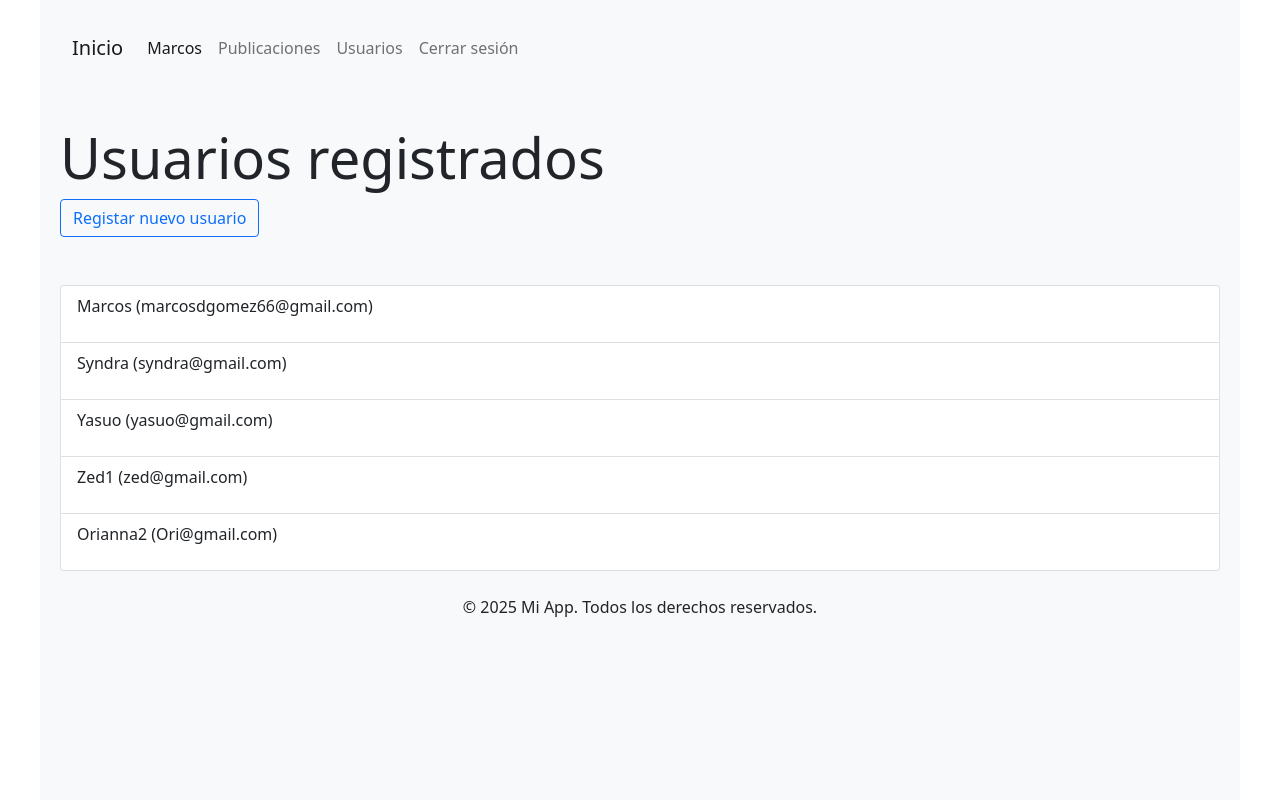
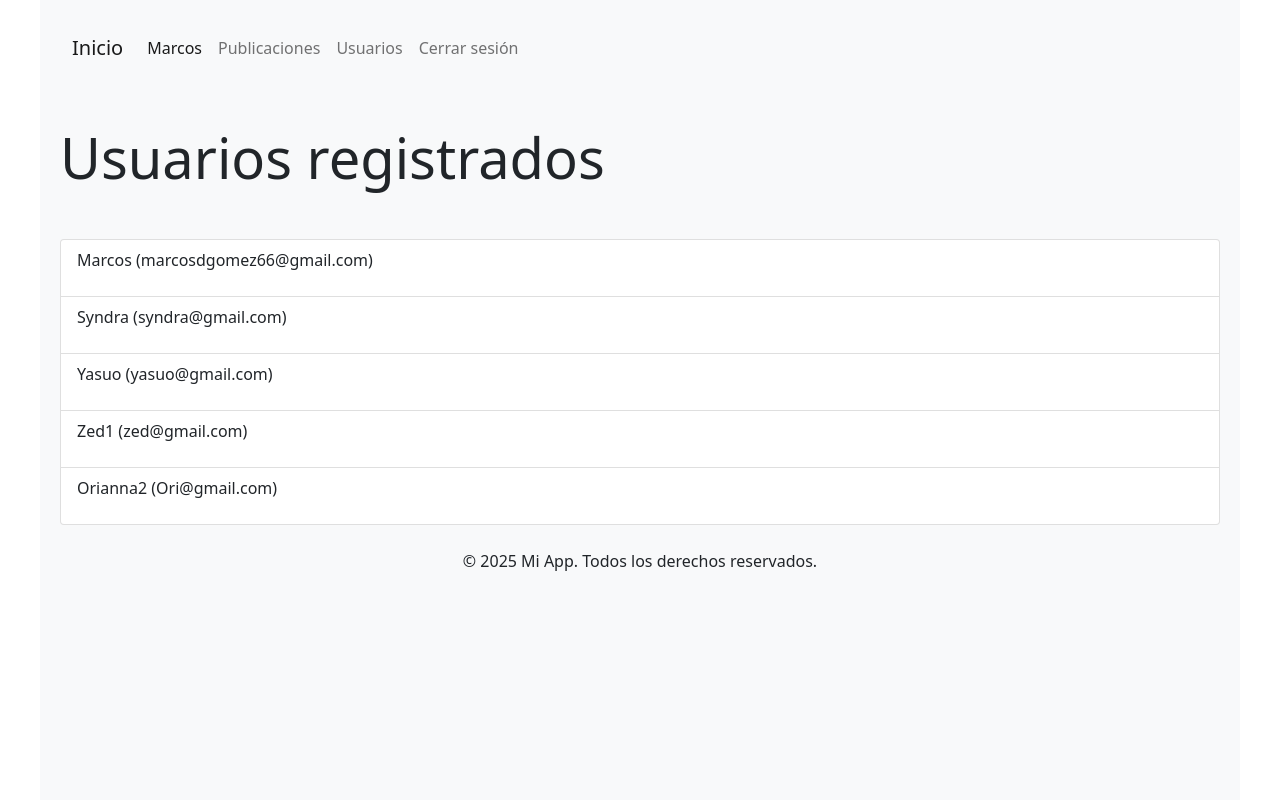
Before and after one commit to MarcosGomez66/crud-Django, a Django app: page /lista/ in a window 1280 px wide. Run offline with Django 5.2, Linux system fonts and the light colour scheme; a user stored in the database is signed in; data comes from the database, SQL or seed files in the repository.

Commit message:
app de muestra terminada

```diff
--- a/core/templates/lista.html
+++ b/core/templates/lista.html
@@ -5,7 +5,6 @@
 {% block content %}
 <div class="contenedor">
   <h1 class="mt-5 display-4">Usuarios registrados</h1>
-  <a href="{% url 'registro' %}" class="btn btn-outline-primary">Registar nuevo usuario</a>
   <ul class="list-group mt-5">
     {% for user in users %}
       <li class="list-group-item">
```
Also changed, not shown: README.md.
